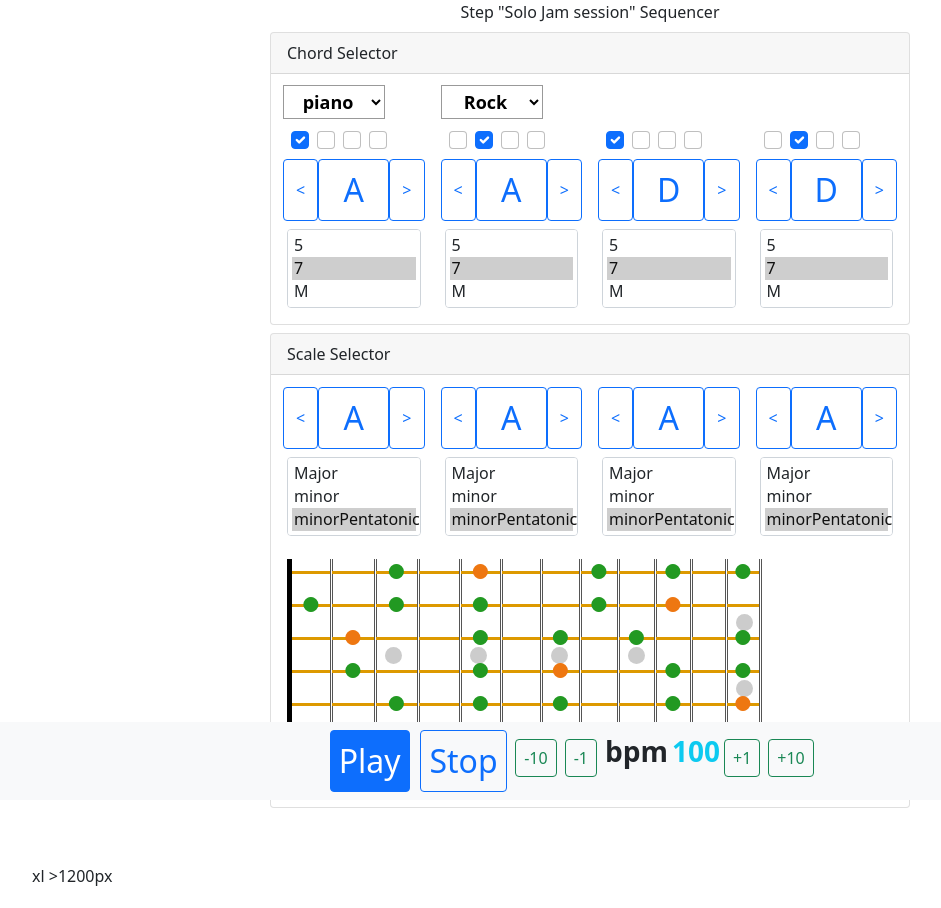
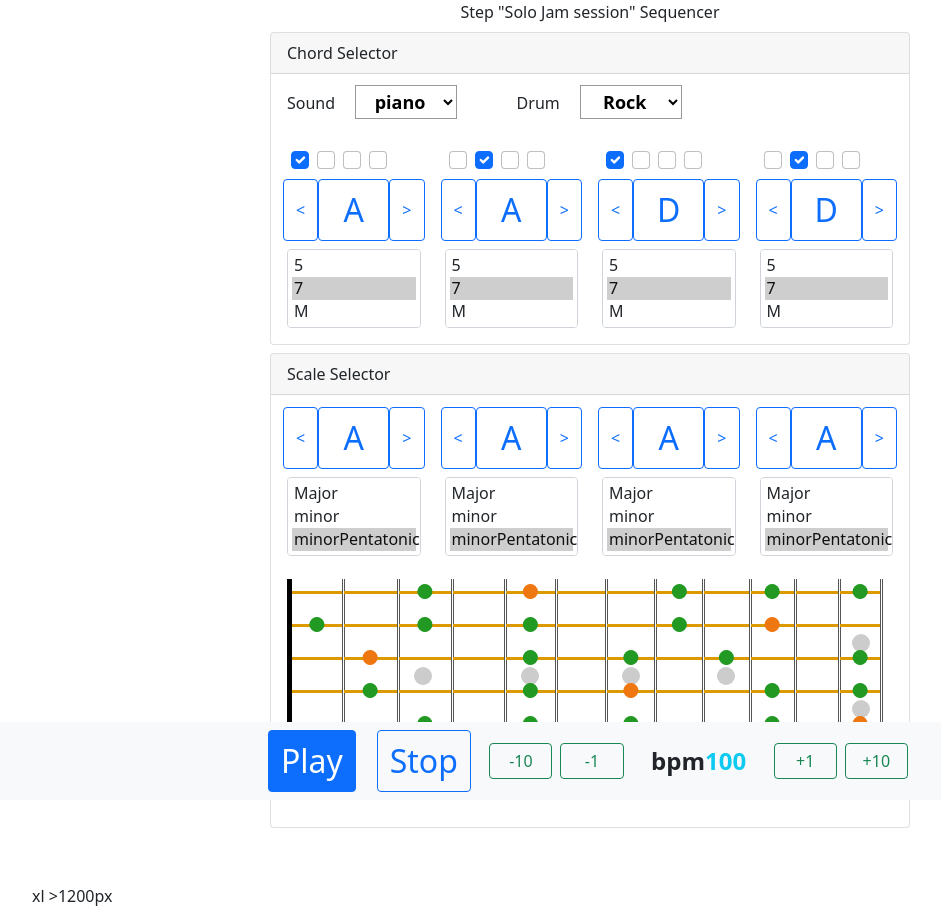
Before and after one commit to sorimachi0414/DiatonicPlayer, a React (Create React App) app: page / in a window 1280 px wide. Shown: the whole page, without its empty margins (50-991 px from the left). Built offline with nearby package versions, Linux system fonts and the light colour scheme; no server answers.

Commit message:
almost done
change step 16 to 96
(you may use triplets)

```diff
--- a/src/index.css
+++ b/src/index.css
@@ -70,18 +70,25 @@
 
 .circle{
   position:absolute;
-  width: 17px;
-  height: 17px;
-  top:22px;
-  left:9px;
-  border-radius: 50%;
+  width:1.5vmax;
+  max-width:18px;
+  height:auto;
+  top:0.9em;
+  /*left:0.75vmax;*/
+  left:30%;
+  border-radius: 100%;
   background:#ccc;/*背景色*/
-  //margin-left:auto;
-  //margin-right:auto;
+}
+
+.circle::before{
+  content: "";
+  display: block;
+  padding-top: 100%;
 }
 
 .spacer{
   padding-top:50px;
+
 
 }
 
--- a/src/index.js
+++ b/src/index.js
@@ -9,20 +9,26 @@ import Col from 'react-bootstrap/Col';
 import Container from 'react-bootstrap/Container'
 
 // ----------------------------------------
+const stepNum=96
 const soundNameList=Def.soundNameList
 const masterChord=Def.masterChord
 const masterScale=Def.masterScale
 const drum = Def.drum
 
+const fletWidthMax = 9.5 //%
+const fletWidthMin = 7 //%
+const fletNum=12
+
+
 let instrument=Def.instList['piano']
-let nowRhythm=Def.rhythmList['Rock']
+//let nowRhythm=Def.rhythmList['Rock']
 
-const BD = (en,time) => {if(en>0)drum.triggerAttackRelease(['C3'],'4n',time)}
-const SD = (en,time) => {if(en>0)drum.triggerAttackRelease(['C4'],'4n',time)}
-const HHC = (en,time) => {if(en>0)drum.triggerAttackRelease(['C5'],'4n',time)}
+const BD = (en,time) => {if(en>0)drum.triggerAttackRelease(['C3'],'2m',time)}
+const SD = (en,time) => {if(en>0)drum.triggerAttackRelease(['C4'],'2m',time)}
+const HHC = (en,time) => {if(en>0)drum.triggerAttackRelease(['C5'],'2m',time)}
 
 function playThisChord(chordList,en,time){
-  if(en>0) instrument.triggerAttackRelease(chordList, '4n',time)
+  if(en>0) instrument.triggerAttackRelease(chordList, '2m',time)
 }
 
 function playStopSwitch(bool){
@@ -31,6 +37,19 @@ function playStopSwitch(bool){
   }else{
     Tone.Transport.stop();
   }
+}
+
+function exPlan16to48(argList){
+  let list
+  if(argList.length>16){
+    list=argList
+  }else{
+    list=Array(stepNum).fill(0)
+    for(let i=0;i<argList.length;i++){
+      list[i*6] = argList[i]
+    }
+  }
+  return list
 }
 
 // ----------------------------------------
@@ -52,7 +71,7 @@ class MainClock extends React.Component{
         [0,0,0,0,0,0,0,0,0,0,0,0,0,1,0,0,],
       ],
       color:"chordSelector",
-      step:15,
+      step:stepNum-1,
       nextStep:0,
       bpm:100,
     };
@@ -62,25 +81,26 @@ class MainClock extends React.Component{
     Tone.Transport.scheduleRepeat((time) => {
       //Call Back
       this.ticktack()
-      playThisChord(this.state.chordList[0],this.state.chordPlan[0][this.state.step],time)
-      playThisChord(this.state.chordList[1],this.state.chordPlan[1][this.state.step],time)
-      playThisChord(this.state.chordList[2],this.state.chordPlan[2][this.state.step],time)
-      playThisChord(this.state.chordList[3],this.state.chordPlan[3][this.state.step],time)
-      BD(this.state.bdPlan[this.state.step],time)
-      SD(this.state.sdPlan[this.state.step],time)
-      HHC(this.state.hhcPlan[this.state.step],time)
+      //let beat1m = Math.floor(this.state.step/3)
+      playThisChord(this.state.chordList[0],exPlan16to48(this.state.chordPlan[0])[this.state.step],time)
+      playThisChord(this.state.chordList[1],exPlan16to48(this.state.chordPlan[1])[this.state.step],time)
+      playThisChord(this.state.chordList[2],exPlan16to48(this.state.chordPlan[2])[this.state.step],time)
+      playThisChord(this.state.chordList[3],exPlan16to48(this.state.chordPlan[3])[this.state.step],time)
+      BD(exPlan16to48(this.state.bdPlan)[this.state.step],time)
+      SD(exPlan16to48(this.state.sdPlan)[this.state.step],time)
+      HHC(exPlan16to48(this.state.hhcPlan)[this.state.step],time)
     }, "8n", "0m");
   }
 
   //------------------------------------------------
   //CallBack
   ticktack() {
-    Tone.Transport.bpm.value = this.state.bpm;
+    Tone.Transport.bpm.value = this.state.bpm*(stepNum/16);
     let step=this.state.step
-    step = (step>=15) ? 0:step+1
-    let nextStep= (step>=15) ? 0 : step+1
+    step = (step>=stepNum-1) ? 0:step+1
+    let nextStep= (step>=stepNum-1) ? 0 : step+1
     //Display Change
-    this.changeColor(step)
+    this.changeColor(Math.floor(step/(stepNum/4)))
     this.setState({
       step:step,
       nextStep:nextStep
@@ -146,7 +166,7 @@ class MainClock extends React.Component{
 
   //アクティブなステップ（コード）を着色
   changeColor(i){
-    i=Math.floor(i/4)
+    //i=Math.floor(i/4)
     let blocksColor=Array(4).fill("btn btn-outline-primary h-100 w-100")
     blocksColor[i]="btn btn-warning h-100 w-100"
     this.setState({blocksColor:blocksColor})
@@ -168,7 +188,7 @@ class MainClock extends React.Component{
     let chordForSelect=[]
     for (let key in masterChord) {
       chordForSelect.push(
-        <option value={key}>{key}</option>
+        <option key={'acs'+key} value={key}>{key}</option>
       )
     }
     let check0=(this.state.chordPlan[i][0+i*4]>0)?'checked':''
@@ -176,7 +196,7 @@ class MainClock extends React.Component{
     let check2=(this.state.chordPlan[i][2+i*4]>0)?'checked':''
     let check3=(this.state.chordPlan[i][3+i*4]>0)?'checked':''
     return (
-     <Col xs={3}>
+     <Col xs={3} key={i}>
        <Row>
          <Col xs={12}>
 
@@ -266,12 +286,14 @@ class MainClock extends React.Component{
             Step "Solo Jam session" Sequencer
             </Col>
             <Col xs="12" sm={10} md={8} lg={6} className="px-0">
-
               <div className="card my-2">
                 <div className="card-header">
                   Chord Selector
                 </div>
                 <Row className="card-body pt-1">
+                  <Col className="col-auto align-self-center">
+                    Sound
+                  </Col>
                   <Col xs={3} className="p-2">
                     <DropDownSelector
                       change={(e)=>this.changeInstP(e)}
@@ -279,6 +301,7 @@ class MainClock extends React.Component{
                       initValue={'eGUitar'}
                     />
                   </Col>
+                  <Col className="col-auto align-self-center">Drum</Col>
                   <Col xs={3} className="p-2">
                     <DropDownSelector
                       change={(e)=>this.changeDrum(e)}
@@ -286,7 +309,8 @@ class MainClock extends React.Component{
                       initValue={'Rock'}
                     />
                   </Col>
-                  <Col className="col-6"></Col>
+                </Row>
+                <Row className='card-body pt-1'>
                   {chordSelectors}
                 </Row>
               </div>
@@ -307,25 +331,26 @@ class MainClock extends React.Component{
         </Container>
 
         <Container>
-          <div className="navbar navbar-light bg-light fixed-bottom justify-content-center p-2">
+          <Row className="navbar navbar-light bg-light fixed-bottom">
+            <Col xs={12} sm={10} md={8} lg={6} className="offset-sm-1 offset-md-2 offset-lg-3">
               <Row>
-            <Col xs={2} md={2}>
+                <Col xs={2} md={2} className="px-1">
                   <PlayStopButton
                     key="pb"
                     label='Play'
-              class="btn btn-primary fs-2 px-2"
+                    class="btn btn-primary fs-2"
                     onClick={()=>playStopSwitch(true)}
                   />
                 </Col>
-            <Col xs={2} md={2}>
+                <Col xs={2} md={2} className="px-1">
                   <PlayStopButton
                     key="sb"
                     label='Stop'
-              class="btn btn-outline-primary fs-2 px-2"
+                    class="btn btn-outline-primary fs-2"
                     onClick={()=>playStopSwitch(false)}
                   />
                 </Col>
-            <Col xs={8} md={8}>
+                <Col xs={8} md={8} className='align-self-center px-1'>
                   <BPMChanger
                     key="bpmc"
                     bpm={this.state.bpm}
@@ -336,8 +361,9 @@ class MainClock extends React.Component{
                   />
                 </Col>
               </Row>
+            </Col>
 
-      </div>
+      </Row>
           <div className="d-block d-sm-none">- 576px</div>
           <div className="d-none d-sm-block d-md-none">sm >576px</div>
           <div className="d-none d-md-block d-lg-none">md >768px</div>
@@ -373,7 +399,7 @@ class ListedSelector extends React.Component{
     }
     return(
       //valueがSelectの初期値となる。valueが入っていると、他に変更してもValueに戻る。
-      <select size={3} value={this.state.list[this.props.boxNum]} className="form-select p-1" onClick={(e)=>this.changeChordByName(e)}>
+      <select size={3} defaultValue={this.state.list[this.props.boxNum]} className="form-select p-1" onClick={(e)=>this.changeChordByName(e)}>
         {options}
       </select>
     )
@@ -403,11 +429,11 @@ class DropDownSelector extends React.Component{
     let options=[]
     for(let key in this.props.optionList){
       options.push(
-        <option key="" value={key}>{key}</option>
+        <option key={key} value={key}>{key}</option>
       )
     }
     return(
-      <select value={this.state.selected} className="scaleTypeSelector" onChange={(e)=>this.change(e)}>
+      <select defaultValue={this.state.selected} className="scaleTypeSelector" onChange={(e)=>this.change(e)}>
         {options}
       </select>
     )
@@ -442,8 +468,9 @@ class ScaleSelector extends React.Component{
 
   repeatSelector(i){
     return(
-        <Col xs={3}>
+        <Col key={i} xs={3}>
           <ThreeButtonChanger
+
             class={"scaleNoteSelector"}
             color={'btn btn-outline-primary w-100'}
 
@@ -452,6 +479,7 @@ class ScaleSelector extends React.Component{
             onClickN={() => this.changeScaleTone(i,-1)}
           />
           <ListedSelector
+
             initList={Array(4).fill("minorPentatonic")}
             optionList={masterScale}
             class={"scaleTypeSelector"}
@@ -467,7 +495,8 @@ class ScaleSelector extends React.Component{
 
   render(){
     //definition
-    let beat1m=Math.floor(this.props.step/4)
+    //let beat1m=Math.floor(this.props.step/4)
+    let beat1m=Math.floor(this.props.step/(stepNum/4))
     let nextBeat1m=(beat1m>=3) ? 0 : beat1m+1
     let selectors=[]
     const selectorLength=4
@@ -490,9 +519,9 @@ class ScaleSelector extends React.Component{
 }
 
 class ChordChopperCheckBox extends React.Component{
-  constructor(props) {
-    super(props);
-  }
+  //  constructor(props) {
+  //    super(props);
+  //  }
   render(){
     return(
       <input className="form-check-input p-2 mx-1" type="checkbox" checked={this.props.checked} value={this.props.value} onChange={this.props.onClick}></input>
@@ -501,9 +530,9 @@ class ChordChopperCheckBox extends React.Component{
 }
 
 class ThreeButtonChanger extends  React.Component{
-  constructor(props) {
-    super(props);
-  }
+  //  constructor(props) {
+  //    super(props);
+  //  }
 
   render(){
     return(
@@ -533,21 +562,31 @@ function PlayStopButton(props){
 
 function BPMChanger(props){
   return(
-    <div>
-      <button className="btn btn-outline-success mx-1 px-2" onClick={props.n10}>-10</button>
-      <button className="btn btn-outline-success mx-1  px-2" onClick={props.n1}>-1</button>
-      <span className="fw-bolder fs-3 mx-1">bpm</span>
-      <span className="text-info fw-bolder fs-3">{props.bpm}</span>
-      <button className="btn btn-outline-success mx-1  px-2" onClick={props.p1}>+1</button>
-      <button className="btn btn-outline-success mx-1  px-2" onClick={props.p10}>+10</button>
-    </div>
+    <Row className="mx-0">
+      <Col className="col-2 px-1">
+        <button className="btn btn-outline-success border-1 p-0 w-100 h-100" onClick={props.n10}>-10</button>
+      </Col>
+      <Col className="col-2  px-1">
+      <button className="btn btn-outline-success border-1  p-0 w-100 h-100" onClick={props.n1}>-1</button>
+      </Col>
+      <Col className="col-4 px-1 text-center">
+      <span className="fw-bolder fs-4">bpm</span>
+      <span className="text-info fw-bolder fs-4">{props.bpm}</span>
+      </Col>
+      <Col className="col-2  px-1">
+      <button className="btn btn-outline-success border-1  p-0 w-100 h-100" onClick={props.p1}>+1</button>
+      </Col>
+      <Col className="col-2  px-1">
+      <button className="btn btn-outline-success border-1 p-0 w-100 h-100" onClick={props.p10}>+10</button>
+      </Col>
+    </Row>
   )
 }
 
 class FingerBoard extends React.Component{
-  constructor(props) {
-    super(props);
-  }
+  //  constructor(props) {
+  //    super(props);
+  //  }
 
   //各弦の各フレットを配置
   arrangeFingerElements(i,j) {
@@ -593,7 +632,8 @@ class FingerBoard extends React.Component{
     }
 
     //次の音に向け、ステップの半分で見た目変化を開始
-    if(this.props.step % 4 >1){
+    let beat1m=Math.floor(this.props.step/(stepNum/4))
+    if(beat1m % 4 >1){
       if(noteInfo[0]+noteInfo[1]>0){
         //今Active
         if(noteInfo[2]>0){
@@ -620,20 +660,22 @@ class FingerBoard extends React.Component{
       }
     }
 
-    let sqWidth = 46 -1*j //34 +2*12= 58
+    //let sqWidth = 46 -1*j //34 +2*12= 58
+    let sqWidth = fletWidthMax-(fletWidthMax - fletWidthMin)/fletNum * j
 
     return(
-      <div className={fletClass} style={{'width':sqWidth+'px'}}>
-        <div className={noteClass} >{fletLetter}</div>
+      <div key={'p'+i+'and'+j} className={fletClass} style={{'width':sqWidth+'%'}}>
+        <div key={i*100} className={noteClass}>{fletLetter}</div>
         {positionMark}
       </div>
     )
   }
 
   addFletNumber(i){
-    let sqWidth = 46 -1*i //34 +2*12= 58
+    //let sqWidth = 46 -1*i //34 +2*12= 58
+    let sqWidth = fletWidthMax-(fletWidthMax - fletWidthMin)/fletNum * i
     return(
-      <div className="squareFletNumber" style={{'width':sqWidth+'px'}}>{i+1}</div>
+      <div key={i} className="squareFletNumber fs-6" style={{'width':sqWidth+'%'}}>{i+1}</div>
     )
   }
 
@@ -663,6 +705,7 @@ class FingerBoard extends React.Component{
       )
     }
     eachStrings.push(fingerElements)
+
     return(
       <div className="pt-4">
         <div className="next-row">{eachStrings[0]}</div>
--- a/src/subCord.js
+++ b/src/subCord.js
@@ -89,9 +89,14 @@ export const rockDrum={
   "HHC" :[1,1,1,1,1,1,1,1,1,1,1,1,1,1,1,1,],
 }
 export const jazzDrum={
-  "BD"  :[1,0,0,0,0,0,0,0,1,0,0,0,0,0,0,0,],
-  "SD"  :[0,0,0,0,0,0,1,0,0,0,0,0,0,0,1,0,],
-  "HHC" :[0,1,0,0,1,0,1,0,0,1,0,1,0,1,0,1,],
+  "BD"  :[1,0,0,0,0,0,0,0,1,0,0,0,0,0,0,0],
+  "SD"  :[0,0,0,0,1,0,0,0,0,0,0,0,1,0,0,0],
+  "HHC" :[
+    1,0,0,0,0,0,0,0,1,0,0,0,1,0,0,0,0,0,0,0,1,0,0,0,
+    1,0,0,0,0,0,0,0,1,0,0,0,1,0,0,0,0,0,0,0,1,0,0,0,
+    1,0,0,0,0,0,0,0,1,0,0,0,1,0,0,0,0,0,0,0,1,0,0,0,
+    1,0,0,0,0,0,0,0,1,0,0,0,1,0,0,0,0,0,0,0,1,0,0,0,
+  ],
 }
 export const silentDrum={
   "BD"  :[0,0,0,0,  1,0,0,0,  1,0,0,0,  0,0,0,0,],
@@ -99,9 +104,15 @@ export const silentDrum={
   "HHC" :[1,0,0,0,  1,0,0,0,  1,0,0,0,  1,0,0,0,],
 }
 export const blueDrum={
-  "BD"  :[1,0,0,0,1,0,0,0,1,0,0,0,1,0,0,0,],
-  "SD"  :[0,0,1,0,0,0,1,0,0,0,1,0,0,0,1,0,],
-  "HHC" :[1,1,1,1,1,1,1,1,1,1,1,1,1,1,1,1,],
+  "BD"  :[1,0,0,0,0,0,0,0,1,0,0,0,0,0,0,0],
+  "SD"  :[0,0,0,0,1,0,0,0,0,0,0,0,1,0,0,0],
+  "HHC" :[
+    1,0,0,0,0,0,0,0, 1,0,0,0,0,0,0,0, 1,0,0,0,0,0,0,0,
+    1,0,0,0,0,0,0,0, 1,0,0,0,0,0,0,0, 1,0,0,0,0,0,0,0,
+    1,0,0,0,0,0,0,0, 1,0,0,0,0,0,0,0, 1,0,0,0,0,0,0,0,
+    1,0,0,0,0,0,0,0, 1,0,0,0,0,0,0,0, 1,0,0,0,0,0,0,0,
+  ],
+
 }
 
 export const instList={
```
Lines whose indentation alone changed are shown as unchanged.
